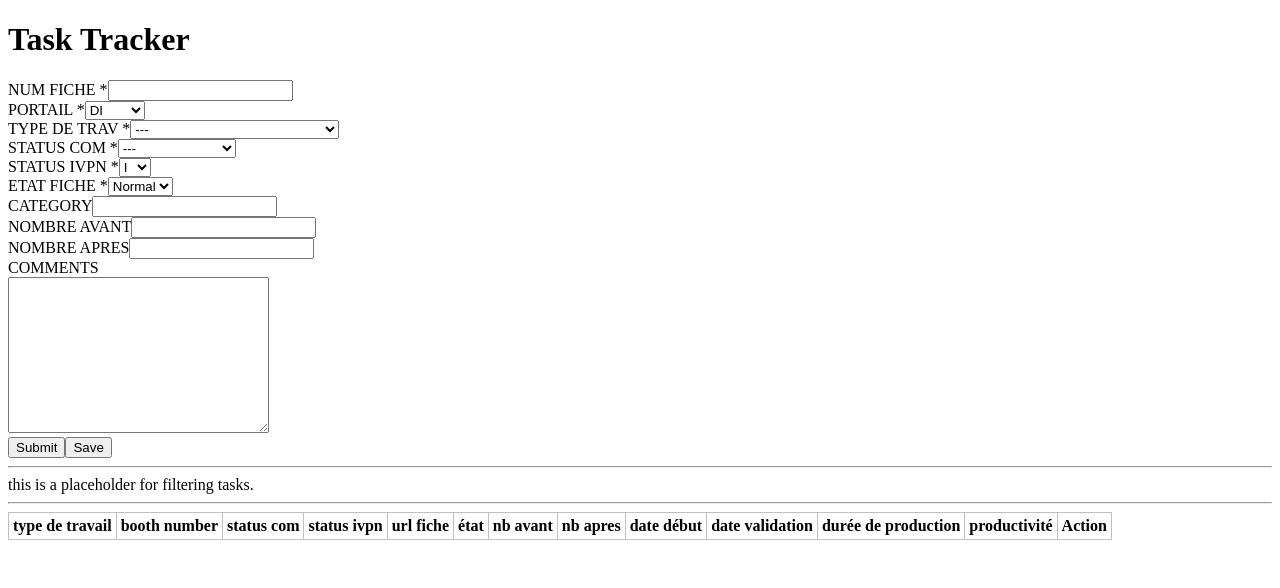
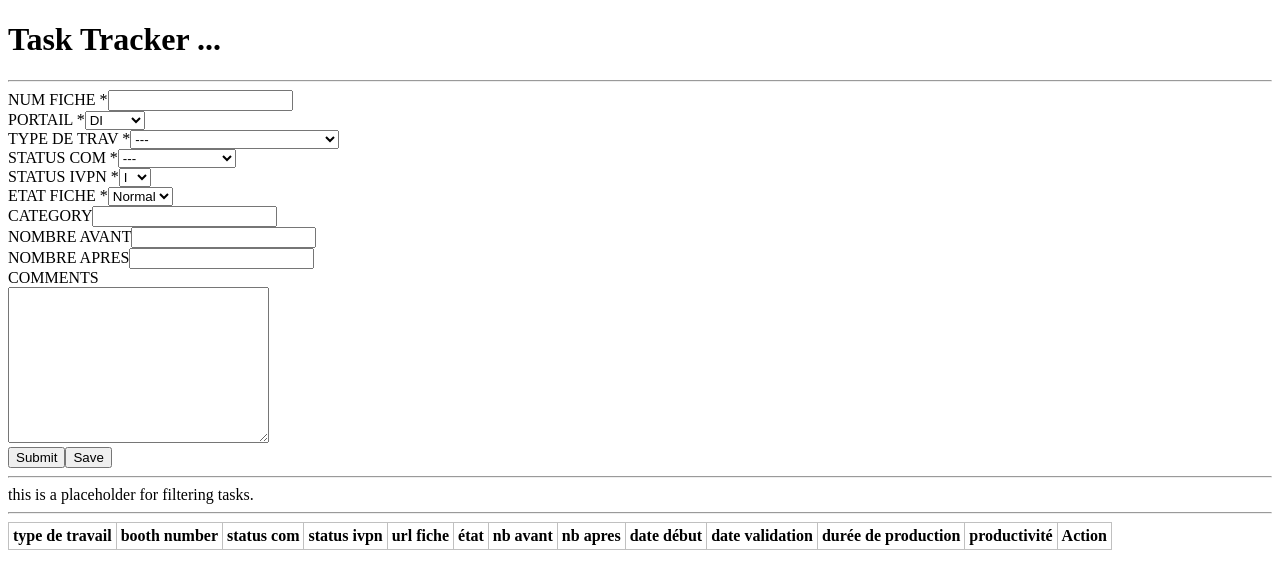
Before and after one commit to Mampionona33/task_tracker, a React app in the folder ui/: page / in a window 1280 px wide. Shown: the top 588 px of the page. Built offline with nearby package versions, Linux system fonts and the light colour scheme.

Commit message:
adding Header.jsx

```diff
--- /dev/null
+++ b/ui/src/Header.jsx
@@ -0,0 +1,9 @@
+import React from 'react';
+
+export default function Header(props) {
+  return (
+    <div>
+      <h1>Task Tracker ...</h1>
+    </div>
+  );
+}
--- a/ui/src/taskAdd.jsx
+++ b/ui/src/formulaire.jsx
@@ -2,7 +2,7 @@ import React from 'react';
 import ListSelection from './TaskAddComponents/listSelection';
 import db from './db.json';
 
-export default class TaskAdd extends React.Component {
+export default class Formulaire extends React.Component {
   constructor(props) {
     super(props);
     this.state = {
--- a/ui/src/taskList.jsx
+++ b/ui/src/taskList.jsx
@@ -1,15 +1,17 @@
 import React from 'react';
 
-import TaskAdd from './taskAdd.jsx';
+import Formulaire from './formulaire.jsx';
 import TaskFilter from './taskFilter.jsx';
 import TaskTable from './taskTable.jsx';
+import Header from './Header.jsx';
 
 export default class TaskList extends React.Component {
   render() {
     return (
       <React.Fragment>
-        <h1>Task Tracker</h1>
-        <TaskAdd />
+        <Header />
+        <hr />
+        <Formulaire />
         <hr />
         <TaskFilter />
         <hr />
```
